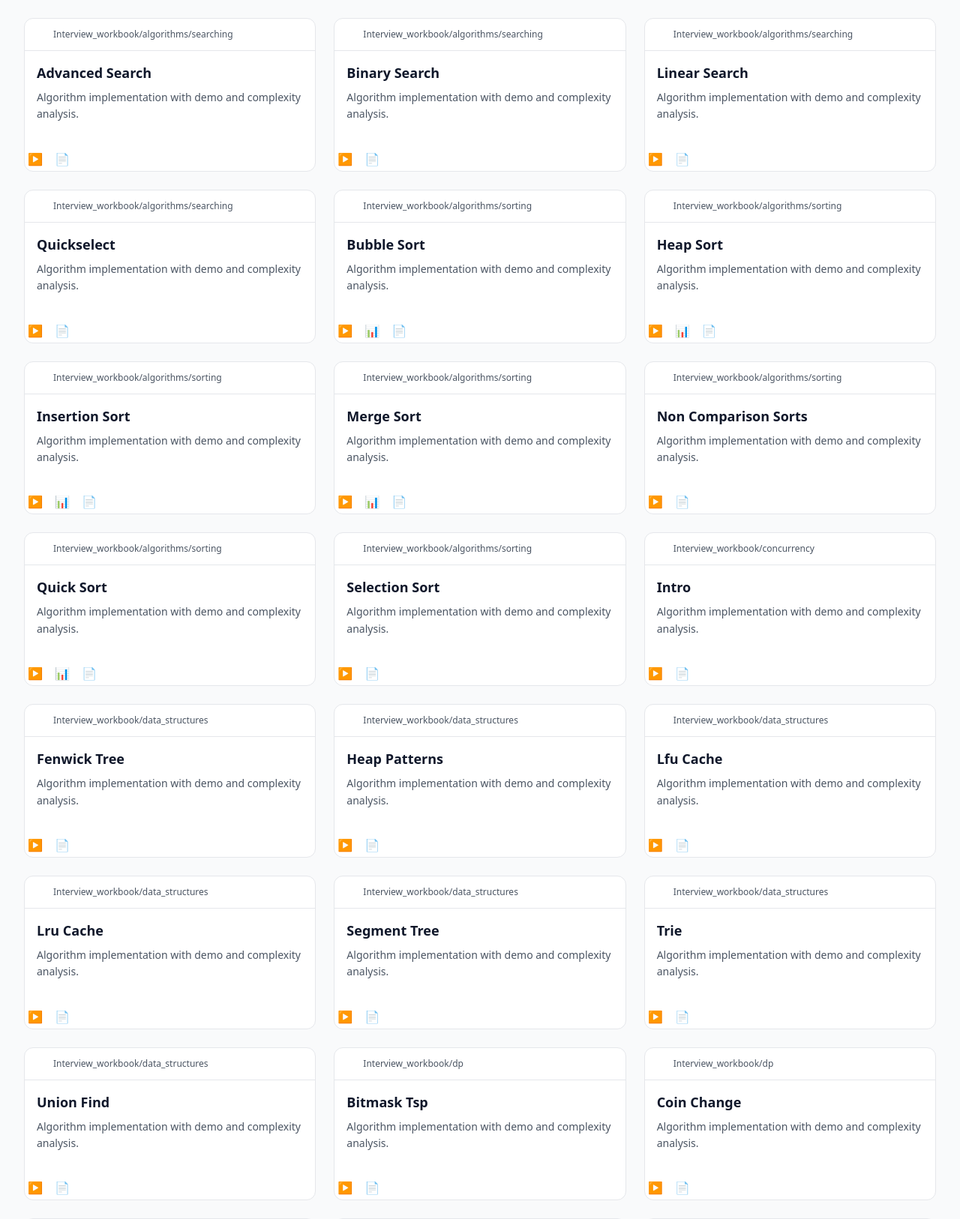
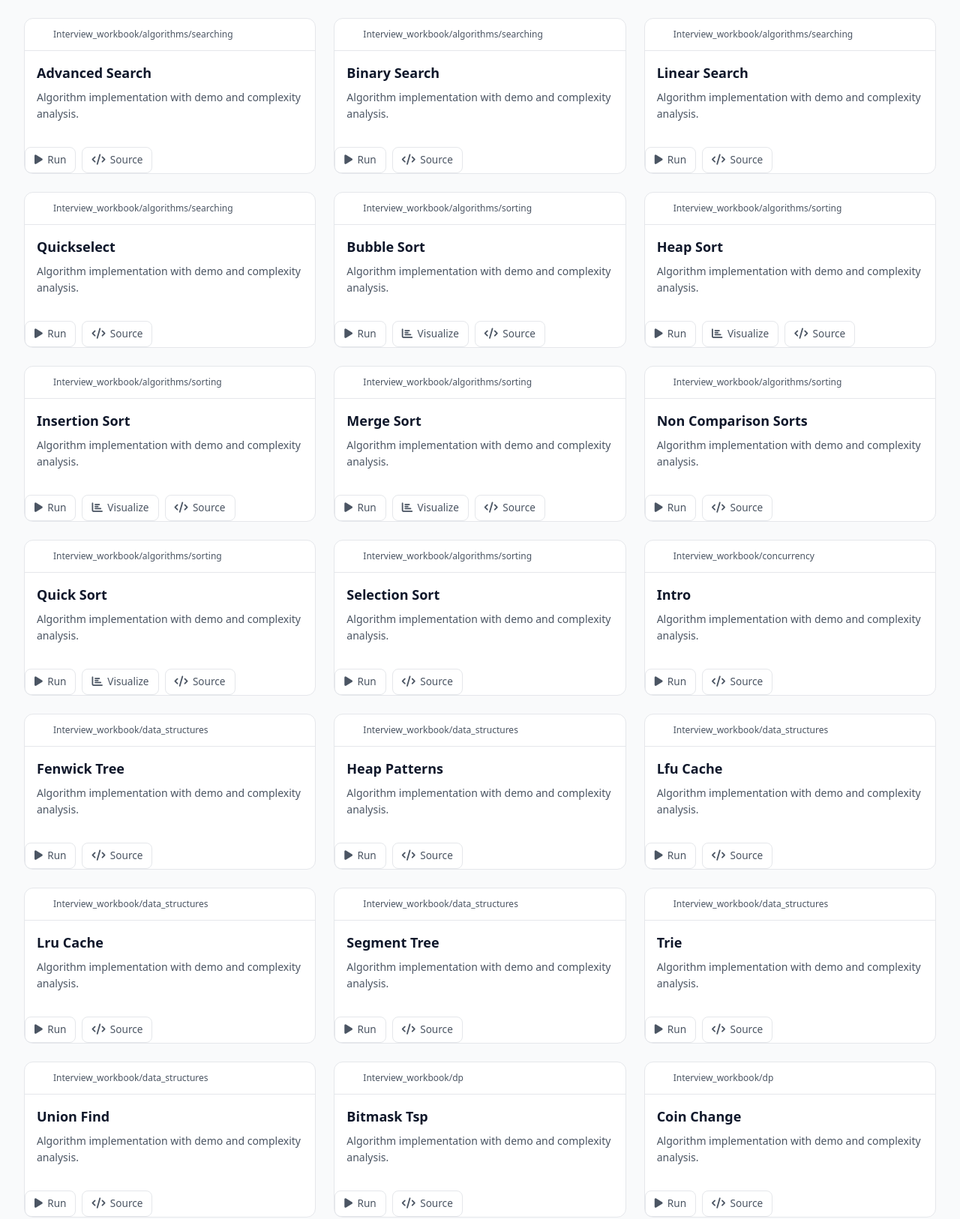
Before and after one commit to ianlintner/python_dsa, a Flask app: page / in a window 1280 px wide. Shown: the part 242-1868 px from the top of the page at 75% size. Run offline with Flask 3, Linux system fonts and the light colour scheme; some libraries are stand-ins or nearby versions.

Commit message:
Add labeled icon buttons for demo actions to enhance accessibility and user experience

```diff
--- a/flask_app/static/style.css
+++ b/flask_app/static/style.css
@@ -830,6 +830,32 @@ code {
   color: var(--text);
 }
 
+.btn-icon-labeled {
+  display: inline-flex;
+  align-items: center;
+  gap: 0.4rem;
+  background: transparent;
+  border: 1px solid var(--border);
+  color: var(--muted);
+  cursor: pointer;
+  padding: 0.4rem 0.75rem;
+  border-radius: var(--radius-md);
+  font-size: 0.85rem;
+  font-weight: 500;
+  text-decoration: none;
+  transition: background-color 0.15s ease, color 0.15s ease, border-color 0.15s ease;
+}
+
+.btn-icon-labeled i {
+  font-size: 0.9rem;
+}
+
+.btn-icon-labeled:hover {
+  background-color: var(--border);
+  color: var(--text);
+  border-color: var(--accent-2);
+}
+
 .card-menu {
   position: relative;
   margin-left: auto;
--- a/flask_app/templates/index.html
+++ b/flask_app/templates/index.html
@@ -140,12 +140,18 @@
                     <button class="btn-secondary" onclick="showCardDetails('{{ d.id }}')">Details</button>
                   {% else %}
                     <div class="card-action-icons">
-                      <button class="btn-icon demo-run-btn" data-module="{{ d.id }}" aria-label="Run Demo">▶️</button>
+                      <button class="btn-icon-labeled demo-run-btn" data-module="{{ d.id }}" aria-label="Run Demo">
+                        <i class="fas fa-play"></i> <span>Run</span>
+                      </button>
                       {% set viz_key = sorting_viz_map.get(d.id) if sorting_viz_map else None %}
                       {% if viz_key %}
-                        <a class="btn-icon" href="{{ url_for('viz_sorting') }}?algo={{ viz_key }}" aria-label="Visualize">📊</a>
+                        <a class="btn-icon-labeled" href="{{ url_for('viz_sorting') }}?algo={{ viz_key }}" aria-label="Visualize">
+                          <i class="fas fa-chart-bar"></i> <span>Visualize</span>
+                        </a>
                       {% endif %}
-                      <a class="btn-icon" href="{{ url_for('source') }}?module={{ d.id }}" aria-label="View Source">📄</a>
+                      <a class="btn-icon-labeled" href="{{ url_for('source') }}?module={{ d.id }}" aria-label="View Source">
+                        <i class="fas fa-code"></i> <span>Source</span>
+                      </a>
                     </div>
                   {% endif %}
                 </footer>
@@ -179,6 +185,9 @@
       </div>
     </div>
   </div>
+
+  <!-- Font Awesome for icons -->
+  <link rel="stylesheet" href="https://cdnjs.cloudflare.com/ajax/libs/font-awesome/6.4.0/css/all.min.css">
 
   <script>
     // Dashboard JavaScript
```
